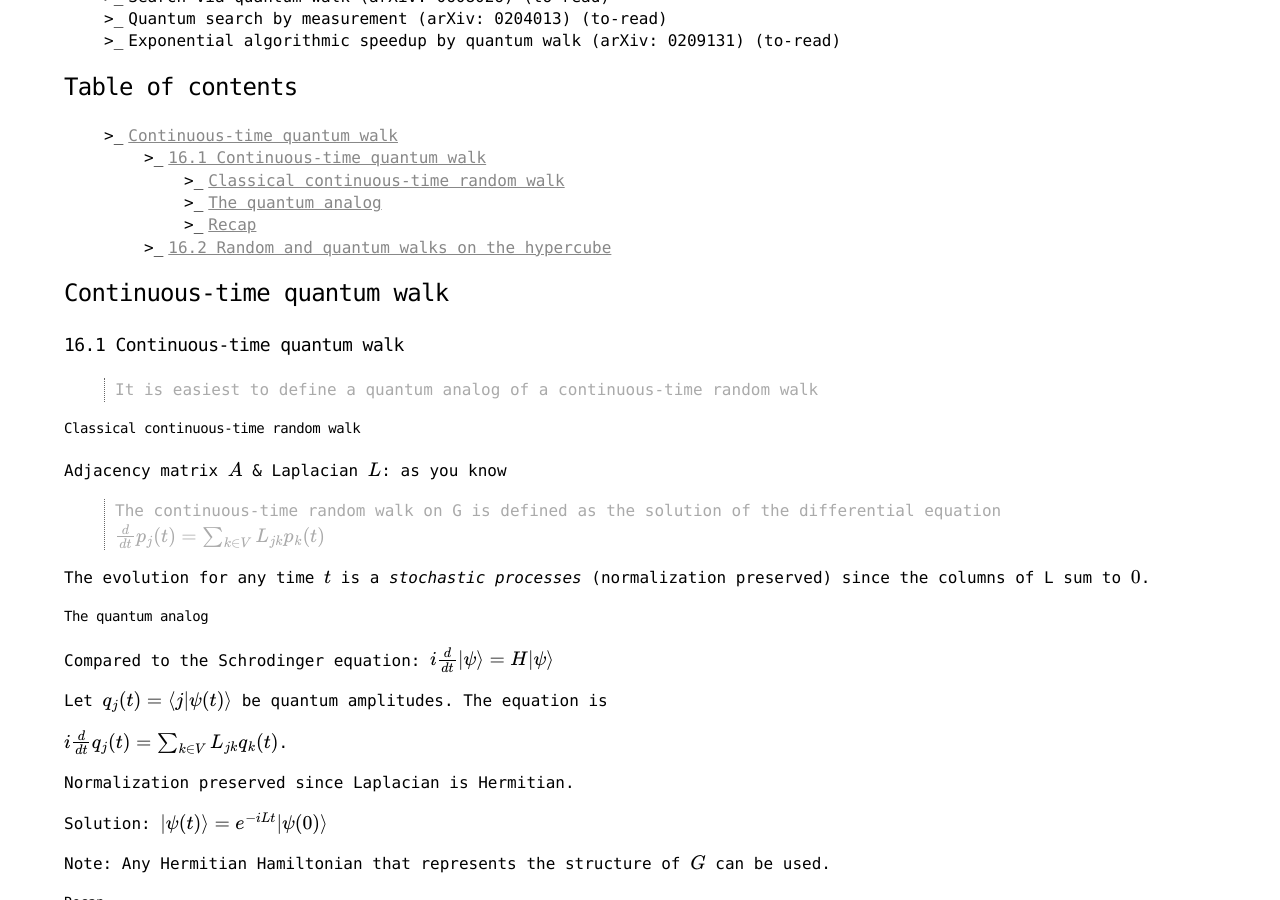
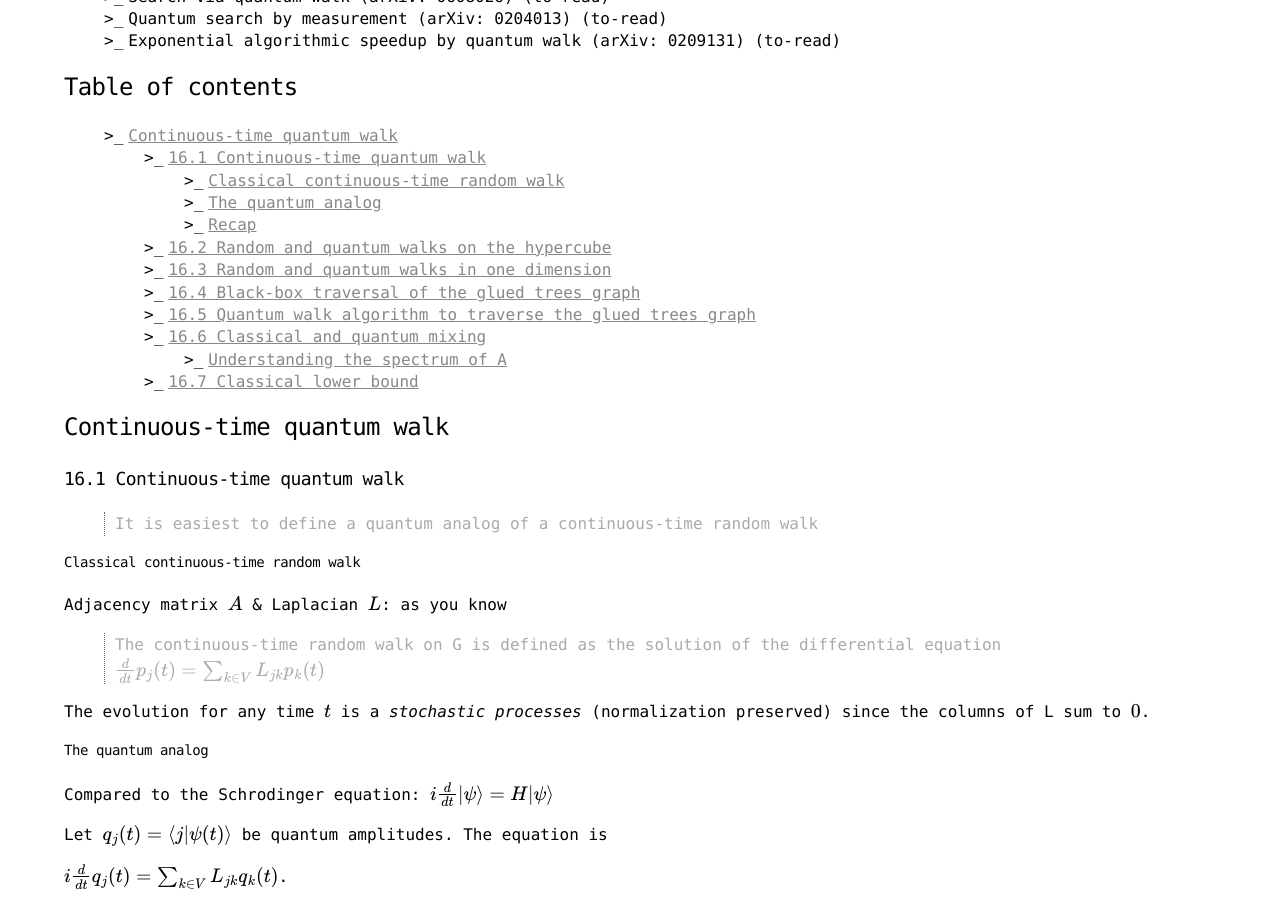
Before and after one commit to Raycosine/raycosine.github.io, a Jekyll site: the page built from _posts/2020-06-05-Notes-on-quantum-walk-and-quantum-simulated-annealing.markdown, in a window 1280 px wide and 900 px high, scrolled down 449 px. Built offline with Jekyll 4.4.1, drawn with Linux system fonts in a browser that asks for light colours; formulas are drawn with MathJax 3.

Commit message:
1st edition
forgot to update the table of contents

```diff
--- a/_posts/2020-06-05-Notes-on-quantum-walk-and-quantum-simulated-annealing.markdown
+++ b/_posts/2020-06-05-Notes-on-quantum-walk-and-quantum-simulated-annealing.markdown
@@ -28,6 +28,12 @@ These are notes on quantum walk and quantum simulated annealing, mainly based on
     + [The quantum analog](#the-quantum-analog)
     + [Recap](#recap)
   * [16.2 Random and quantum walks on the hypercube](#162-random-and-quantum-walks-on-the-hypercube)
+  * [16.3 Random and quantum walks in one dimension](#163-random-and-quantum-walks-in-one-dimension)
+  * [16.4 Black-box traversal of the glued trees graph](#164-black-box-traversal-of-the-glued-trees-graph)
+  * [16.5 Quantum walk algorithm to traverse the glued trees graph](#165-quantum-walk-algorithm-to-traverse-the-glued-trees-graph)
+  * [16.6 Classical and quantum mixing](#166-classical-and-quantum-mixing)
+    + [Understanding the spectrum of A](#understanding-the-spectrum-of-a)
+  * [16.7 Classical lower bound](#167-classical-lower-bound)
 
 
 ## Continuous-time quantum walk
```
